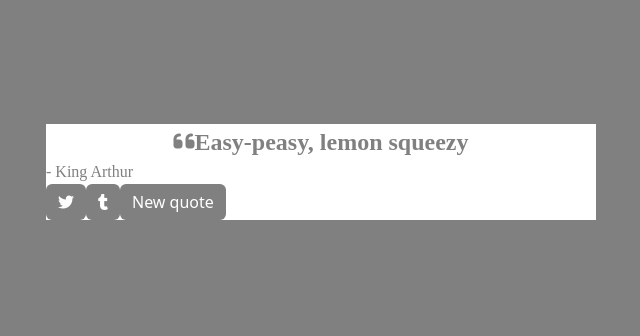
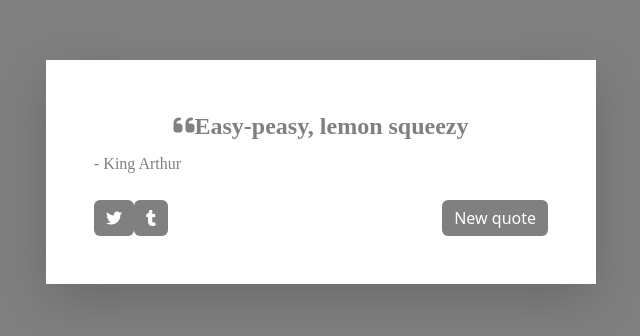
Before and after one commit to NeoBliz1/rand0m_qu0te_machine, a React (Create React App) app: page / in a window 1280 px wide. Shown: the part 228-564 px from the top of the page, without its empty margins (319-959 px from the left). Built offline with nearby package versions, Linux system fonts and the light colour scheme; no server answers; a web font is replaced by a local one.

Commit message:
add css to divs

```diff
--- a/src/App.js
+++ b/src/App.js
@@ -114,14 +114,17 @@ const App = () => {
   }, []);
   return (
     <div
-      fluid
       className="vh-100 d-flex align-items-center uniqueContainer p-0"
       style={{ backgroundColor: bgColor }}
     >
       <div className="w-100 d-flex justify-content-center">
-        <div id="quote-box" className="quoteCart" style={cardStyle}>
+        <div
+          id="quote-box"
+          className="quoteCart p-5 rounded-lg shadow-lg"
+          style={cardStyle}
+        >
           <div
-            className={textVisibility && "elementFadeIn"}
+            className={textVisibility ? "elementFadeIn" : "qouteText"}
             onAnimationEnd={() => {
               setTextVisibility(false);
             }}
@@ -131,11 +134,11 @@ const App = () => {
               <i className="fa fa-quote-left mr-2"> </i>
               {quotation}
             </div>
-            <div id="author" className="text-right">
+            <div id="author" className="text-right mt-2">
               {"- " + author}
             </div>
           </div>
-          <div className="d-flex">
+          <div className="d-flex justify-content-between mt-4">
             <div>
               <a
                 id="tweet-quote"
```
